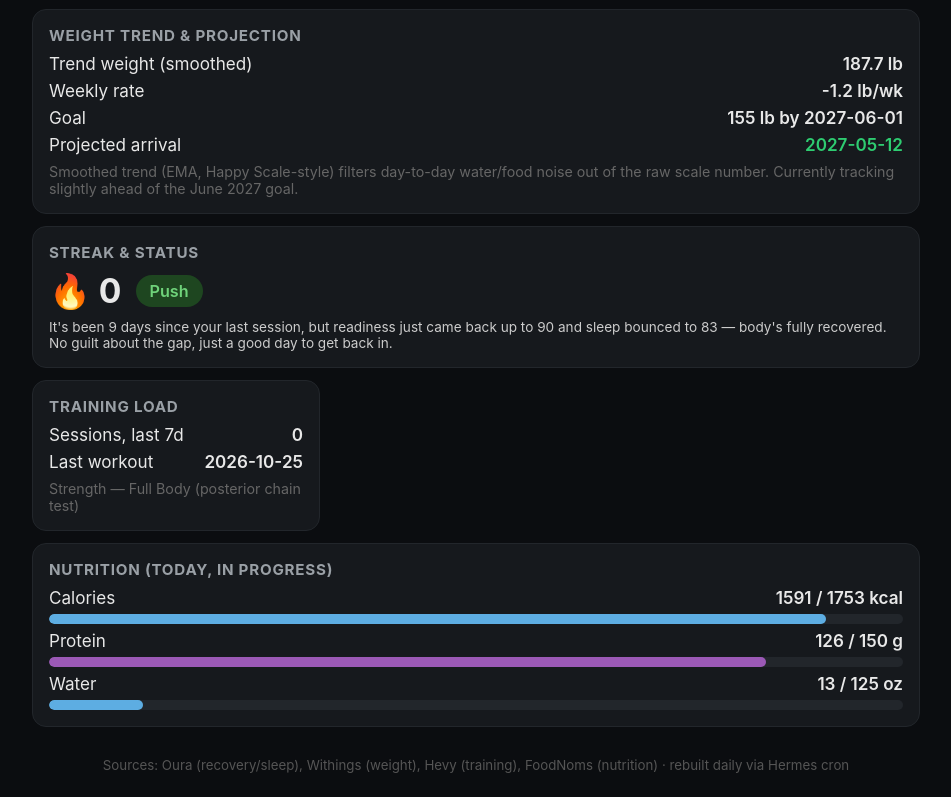
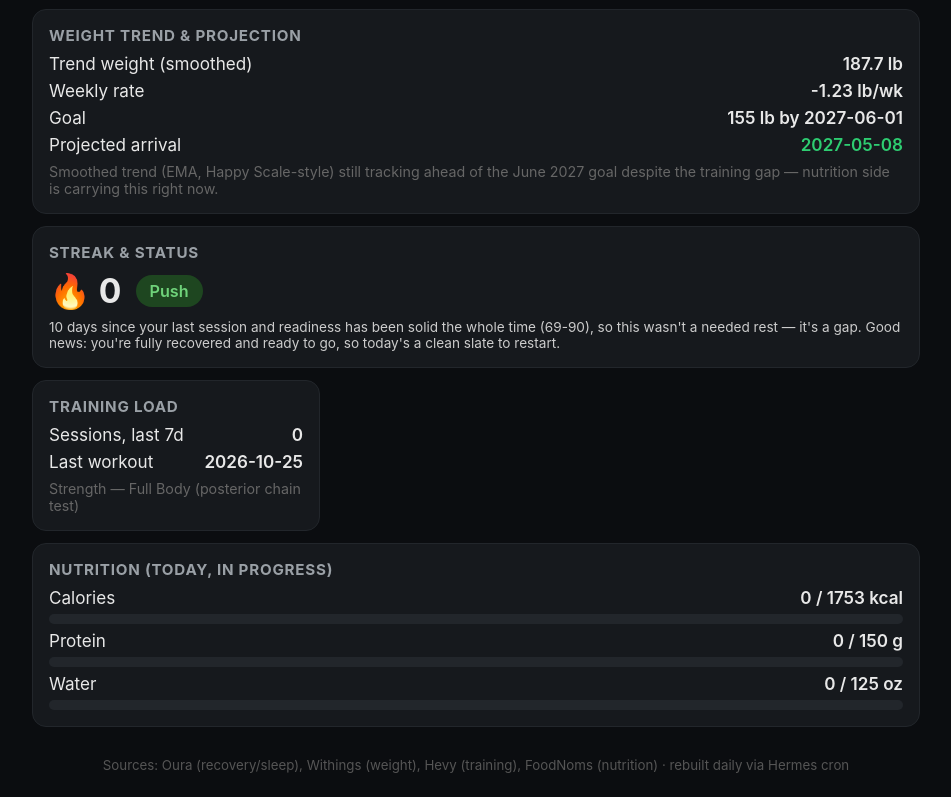
Before and after one commit to SuperPimsky/wellness-dashboard, a plain HTML site: page index.html in a window 1280 px wide. Shown: the part 1234-2031 px from the top of the page, without its empty margins (164-1115 px from the left). Drawn offline with Linux system fonts and the light colour scheme.

Commit message:
Wellness dashboard refresh 2026-11-04T05:11:15Z

```diff
--- a/index.html
+++ b/index.html
@@ -7,7 +7,7 @@
 <meta name="apple-mobile-web-app-status-bar-style" content="black-translucent">
 <meta name="apple-mobile-web-app-title" content="Wellness">
 <meta name="theme-color" content="#0b0d10">
-<title>Michael's Daily Wellness — 2026-11-03</title>
+<title>Michael's Daily Wellness — 2026-11-04</title>
 <style>
   :root { color-scheme: dark; }
   * { box-sizing: border-box; }
@@ -65,9 +65,9 @@
 </head>
 <body>
 <h1>Daily Wellness</h1>
-<div class="sub">2026-11-03 · auto-generated · last refresh 8:03 PM</div>
+<div class="sub">2026-11-04 · auto-generated · last refresh 12:11 AM</div>
 
-<div class="card full focus"><h2>Today&#39;s Focus</h2><div class="focustext">9 days since your last session (Oct 25) and readiness just hit 90 with sleep back up to 83 — today's the best window this week to get back under a bar. Weight trend is fine (187.7 lb, projected to hit 155 by ~May 2027, ahead of the June goal), so the gap is training inertia, not a bigger problem yet.</div></div>
+<div class="card full focus"><h2>Today&#39;s Focus</h2><div class="focustext">Readiness and weight pace are both fine — the real issue is training: 10 days since your last session (10/25) with zero workouts logged in that span, and readiness has stayed in the 69-90 range the whole time, so this isn't a body that needed the rest. Today's a good day to get back under a bar.</div></div>
 
 <div class="grid">
   <div class="card">
@@ -152,11 +152,11 @@
   <div class="card full">
     <h2>Weight Trend & Projection</h2>
     <div class="metricrow"><span>Trend weight (smoothed)</span><span class="v">187.7 lb</span></div>
-    <div class="metricrow"><span>Weekly rate</span><span class="v">-1.2 lb/wk</span></div>
+    <div class="metricrow"><span>Weekly rate</span><span class="v">-1.23 lb/wk</span></div>
     <div class="metricrow"><span>Goal</span><span class="v">155 lb by 2027-06-01</span></div>
     <div class="metricrow"><span>Projected arrival</span>
-      <span class="v pos">2027-05-12</span></div>
-    <div class="note">Smoothed trend (EMA, Happy Scale-style) filters day-to-day water/food noise out of the raw scale number. Currently tracking slightly ahead of the June 2027 goal.</div>
+      <span class="v pos">2027-05-08</span></div>
+    <div class="note">Smoothed trend (EMA, Happy Scale-style) still tracking ahead of the June 2027 goal despite the training gap — nutrition side is carrying this right now.</div>
   </div>
 
   <div class="card full">
@@ -165,7 +165,7 @@
       <div class="flame">🔥 0</div>
       <div class="statuspill status-push">Push</div>
     </div>
-    <div class="note" style="font-size:0.85rem;color:#ccc;margin-top:8px;">It's been 9 days since your last session, but readiness just came back up to 90 and sleep bounced to 83 — body's fully recovered. No guilt about the gap, just a good day to get back in.</div>
+    <div class="note" style="font-size:0.85rem;color:#ccc;margin-top:8px;">10 days since your last session and readiness has been solid the whole time (69-90), so this wasn't a needed rest — it's a gap. Good news: you're fully recovered and ready to go, so today's a clean slate to restart.</div>
   </div>
 
   <div class="card">
@@ -177,12 +177,12 @@
 
   <div class="card full">
     <h2>Nutrition (today, in progress)</h2>
-    <div class="metricrow"><span>Calories</span><span class="v">1591 / 1753 kcal</span></div>
-    <div class="bar"><div class="barfill" style="width:91%"></div></div>
-    <div class="metricrow"><span>Protein</span><span class="v">126 / 150 g</span></div>
-    <div class="bar"><div class="barfill" style="width:84%;background:#9b59b6"></div></div>
-    <div class="metricrow"><span>Water</span><span class="v">13 / 125 oz</span></div>
-    <div class="bar"><div class="barfill" style="width:11%;background:#5dade2"></div></div>
+    <div class="metricrow"><span>Calories</span><span class="v">0 / 1753 kcal</span></div>
+    <div class="bar"><div class="barfill" style="width:0%"></div></div>
+    <div class="metricrow"><span>Protein</span><span class="v">0 / 150 g</span></div>
+    <div class="bar"><div class="barfill" style="width:0%;background:#9b59b6"></div></div>
+    <div class="metricrow"><span>Water</span><span class="v">0 / 125 oz</span></div>
+    <div class="bar"><div class="barfill" style="width:0%;background:#5dade2"></div></div>
   </div>
 </div>
 
```
